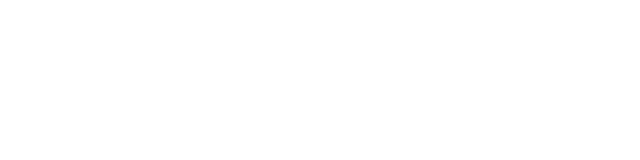
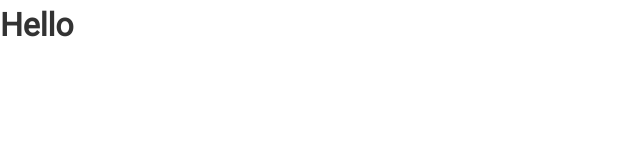
Before and after one commit to josephfmck/react-github-finder, a React (Create React App) app: page / in a window 1280 px wide. Shown: the top 160 px of the page, without its empty margins (0-640 px from the left). Built offline with nearby package versions, Linux system fonts and the light colour scheme.

Commit message:
Create components dir in src, create layout dir in components, create component file Navbar.js in layout

```diff
--- a/src/App.js
+++ b/src/App.js
@@ -14,7 +14,11 @@
     //* COMMENT GO HERE
     //* Can add DOM JS IN RETURN with {}
 
-    return <div className='App'></div>;
+    return (
+      <div className='App'>
+        <h1>Hello</h1>
+      </div>
+    );
   }
 }
 
```
Also changed, not shown: src/components/layout/Navbar.js (added).
